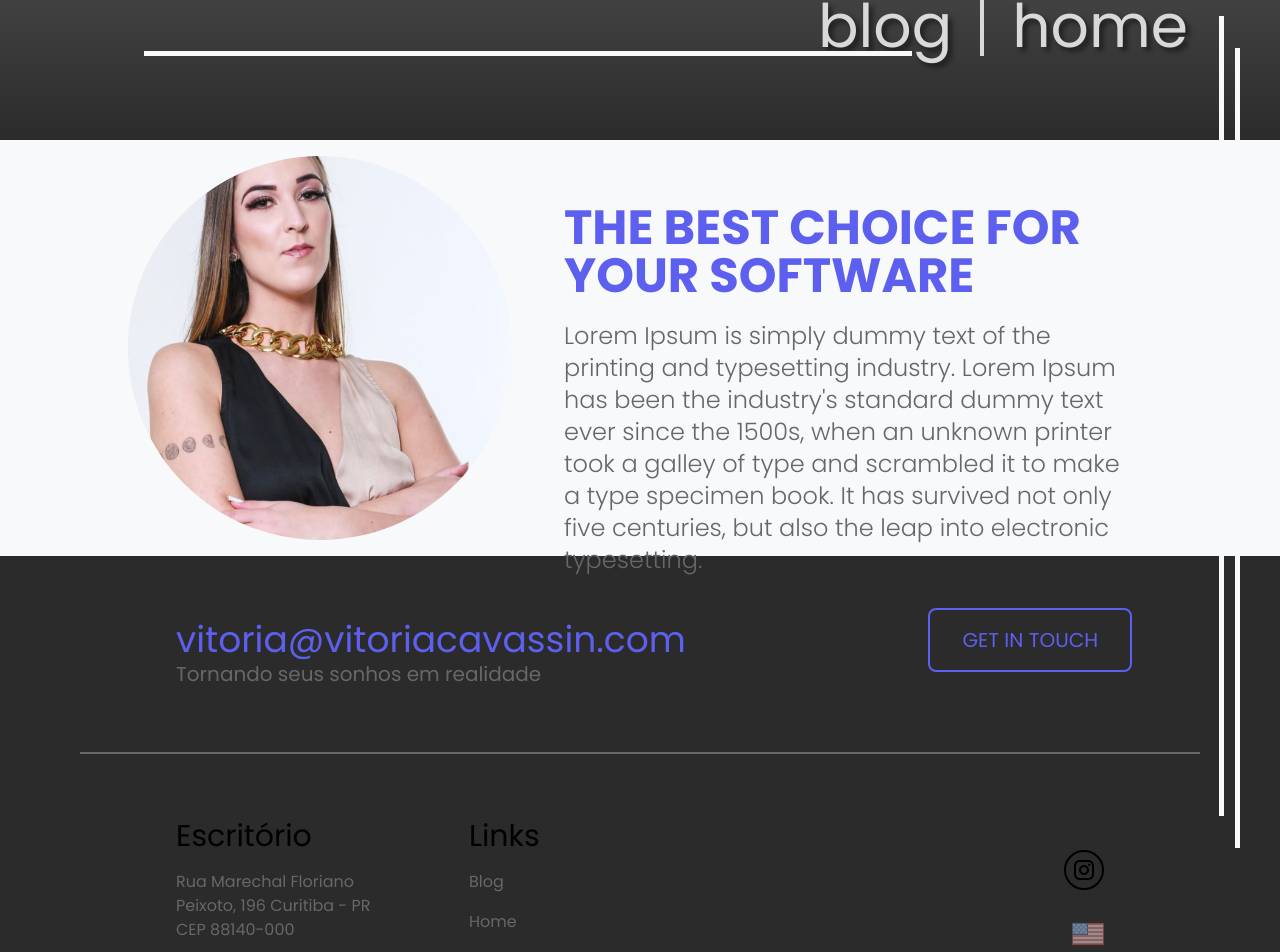
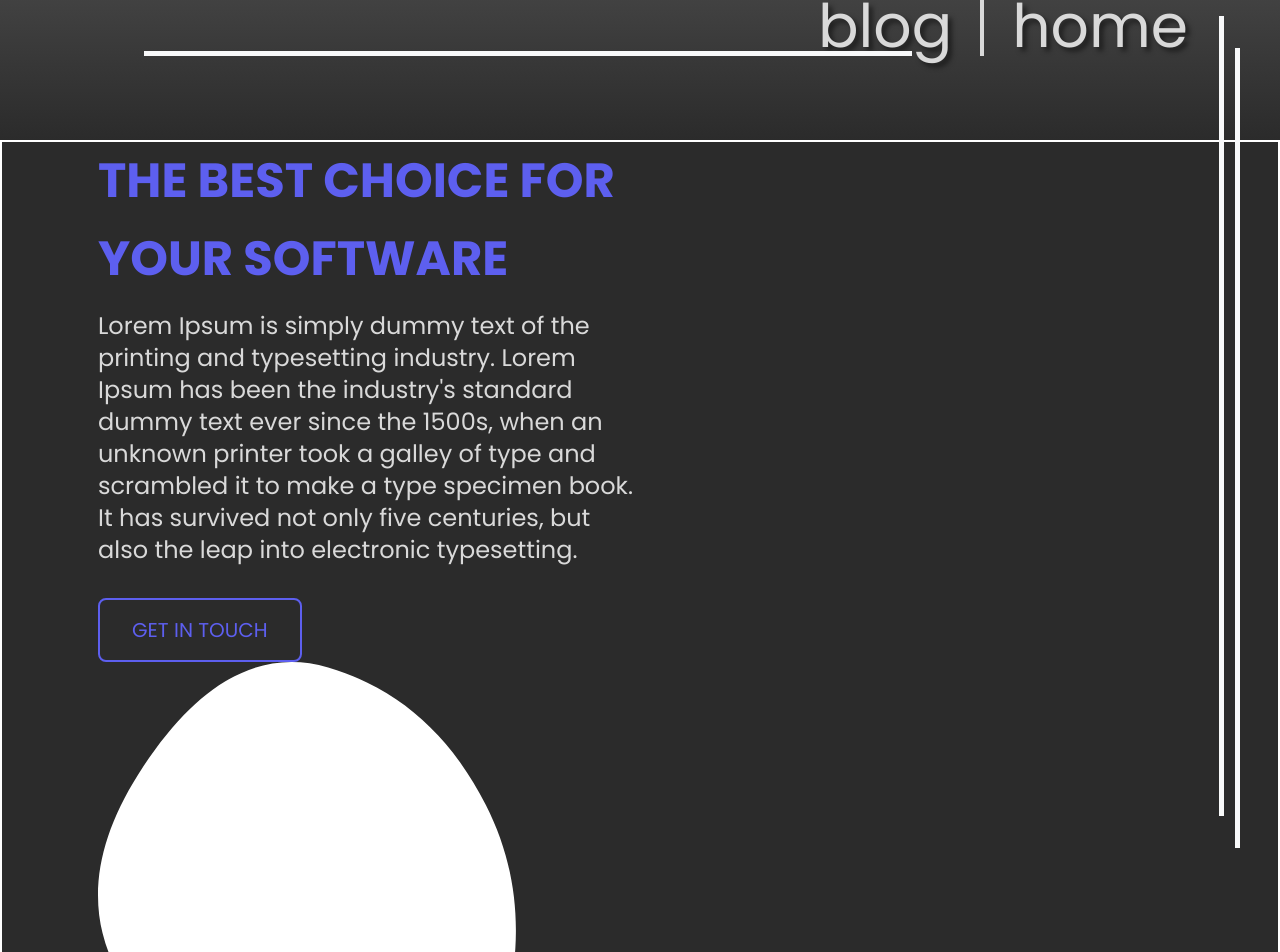
Before and after one commit to eduwr/my-website, a Next.js app: page / in a window 1280 px wide. Shown: the part 84-1036 px from the top of the page. Built offline with nearby package versions, Linux system fonts and the light colour scheme.

Commit message:
feat: presentation component

```diff
--- /dev/null
+++ b/src/components/Presentation/ProfilePicture.tsx
@@ -0,0 +1,11 @@
+import Image from "next/image";
+
+
+export const ProfilePicture = () => {
+  return <div>
+    <svg width="418" height="491" viewBox="0 0 418 491" fill="none" xmlns="http://www.w3.org/2000/svg">
+      <path d="M398.282 380.314C368.992 467.508 320.76 503.13 253.587 487.18C186.414 471.23 119.631 427.633 53.2389 356.388C-13.1532 285.144 -17.4491 203.798 40.3511 112.35C98.1512 20.9024 161.419 -14.7198 230.154 5.48383C298.89 25.6874 351.417 71.4114 387.738 142.656C424.058 213.9 427.573 293.119 398.282 380.314Z" fill="white"/>
+    </svg>
+
+  </div>
+}
--- a/src/components/Presentation/index.tsx
+++ b/src/components/Presentation/index.tsx
@@ -1,31 +1,21 @@
-import Image from "next/image";
+
 import { Translated } from "../Translated";
 import { BaseButton } from "../BaseButton";
+import { ProfilePicture } from "./ProfilePicture";
 
 export const Presentation = () => (
-  <section
-    className="flex flex-col md:flex-row justify-center gap-8 items-center py-8 md:py-16 md:px-8 w-full md:h-1/2-screen md:min-h-[26rem] relative bg-secondary">
-    <div className="h-96 w-96 rounded-full relative overflow-hidden">
-      <Image
-        src="/assets/images/profile.png"
-        alt="Yoga"
-        layout="fill"
-        objectFit="cover"
-      />
-    </div>
-    <div className="md:w-1/2 px-5 h-full flex flex-col relative">
-      <h3 className="lg:text-5xl text-4xl text-center md:text-left text-primary font-bold mb-5 uppercase">
-        <Translated textKey="home.presentation.title"/>
-      </h3>
-      <p className="text-2xl text-secondary-content font-thin text-center md:text-left">
-        <Translated textKey="home.presentation.description"/>
+  <section className="bg-primary-content border-2 border-white px-8 md:px-24">
+    <div className="max-w-1/2">
+      <h1 className="text-primary text-5xl leading-relaxed uppercase font-bold">
+        <Translated textKey="home.presentation.title" />
+      </h1>
+      <p className="text-2xl text-tertiary mt-3 mb-8">
+        <Translated textKey="home.presentation.description" />
       </p>
-      <BaseButton outline style={{
-        alignSelf: "flex-end",
-        marginTop: "2rem"
-      }}>
-        <Translated textKey="home.presentation.button"/>
+      <BaseButton outline>
+        <Translated textKey={"home.presentation.button"} />
       </BaseButton>
     </div>
+    <ProfilePicture />
   </section>
 );
```
Also changed, not shown: public/assets/images/profile.png.
